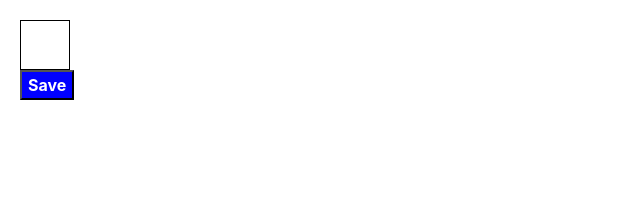
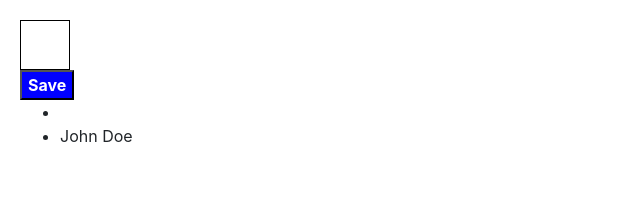
Before and after one commit to kmid5280/angular-app-1, an Angular app: page / in a window 1280 px wide. Shown: the top 198 px of the page, without its empty margins (0-640 px from the left). Built offline with nearby package versions, Linux system fonts and the light colour scheme.

Commit message:
use ngFor to return list of nested items

```diff
--- a/src/app/app.component.html
+++ b/src/app/app.component.html
@@ -56,5 +56,8 @@
     }"
 >Save
 </button>
-
-<span>{{ task.assignee?.name }}</span>
+<ul class="names">
+    <li *ngFor="let assignee of task.assignees">
+        <span>{{ assignee.name }}</span>
+    </li>
+</ul>
--- a/src/app/app.component.ts
+++ b/src/app/app.component.ts
@@ -16,7 +16,16 @@ export class AppComponent {
   canSave = true;
   task = {
     title: 'Review applications',
-    assignee: null
+    assignees: [
+      {
+        id: 1,
+        name: null,
+      },
+      {
+        id: 2,
+        name: 'John Doe',
+      },
+    ]
   }
 
   viewMode = 'map';
```
